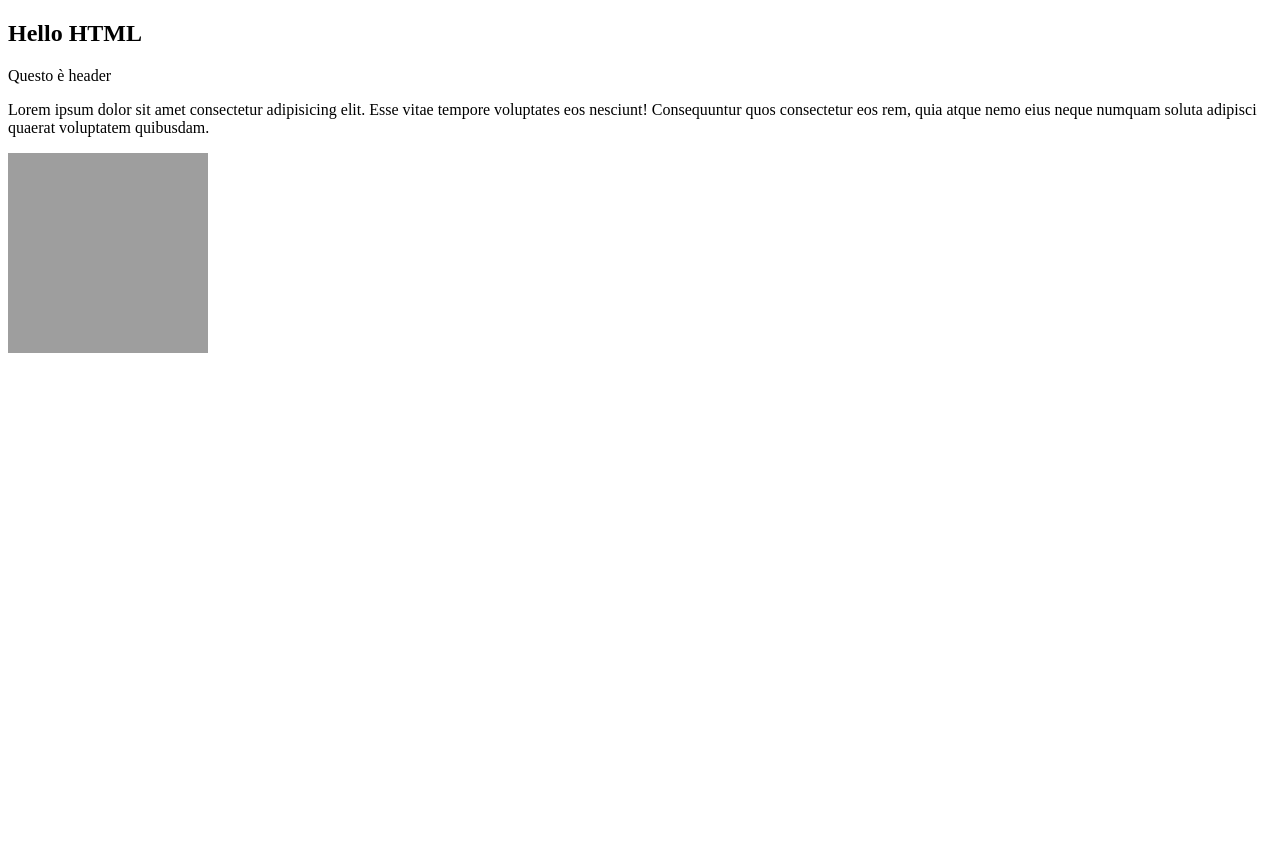
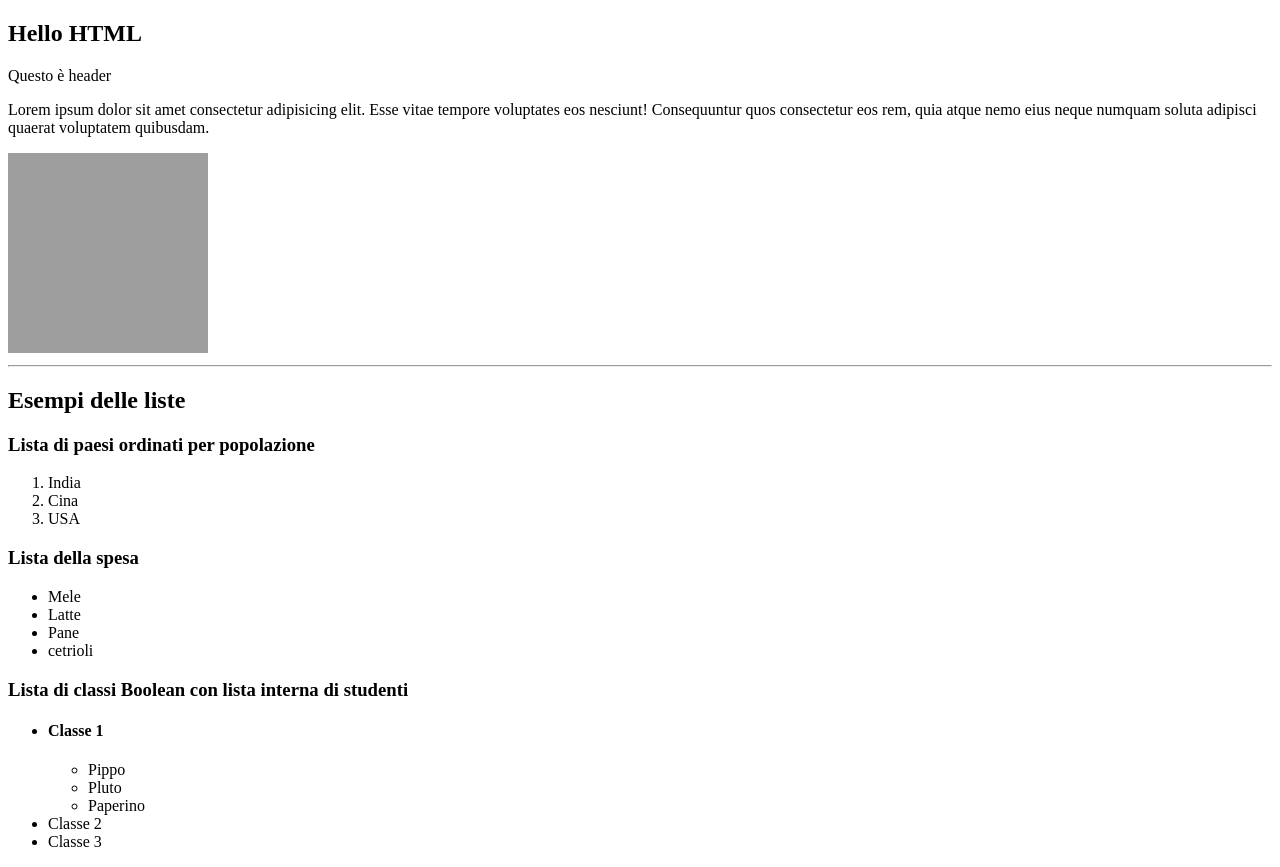
Before and after one commit to cristianmoletto/html-intro-1, a plain HTML site: page index.html in a window 1280 px wide. Before the commit the page ends 800 px from the top, so only its background shows below. Drawn offline with Linux system fonts and the light colour scheme; grey boxes are pictures that could not be loaded.

Commit message:
feat: inserimento delle liste

```diff
--- a/index.html
+++ b/index.html
@@ -28,6 +28,51 @@
             alt="uomo che sta facendo gli addominali su un prato"/>
         <!-- Iniziare sempre con il punto per il percorso dell'immagine -->
     </section>
+
+    <!--Linea orizzontale-->
+    <hr />
+
+    <!-- Sezione liste -->
+    <section>
+        <h2>Esempi delle liste</h2>
+
+        <!--Lista ordinata, quando l'ordine è importante-->
+        <h3>Lista di paesi ordinati per popolazione</h3>
+            <ol>
+                <li>India</li>
+                <li>Cina</li>
+                <li>USA</li>
+            </ol>
+
+        <!-- Lista non ordinata -->
+        <h3>Lista della spesa</h3>
+            <ul>
+                <li>Mele</li>
+                <li>Latte</li>
+                <li>Pane</li>
+                <li>cetrioli</li>
+            </ul>
+
+        <!-- Lista annidata -->
+        <h3>Lista di classi Boolean con lista interna di studenti</h3>
+            <ul>
+                <li>
+                    <h4>Classe 1</h4>
+                    <!--Lista interna-->
+                    <ul>
+                        <li>Pippo</li>
+                        <li>Pluto</li>
+                        <li>Paperino</li>
+                    </ul>
+                </li>
+                <li>Classe 2</li>
+                <li>Classe 3</li>
+            </ul>
+
+
+    </section>
+
+
 </main>
 
 </body>
```
